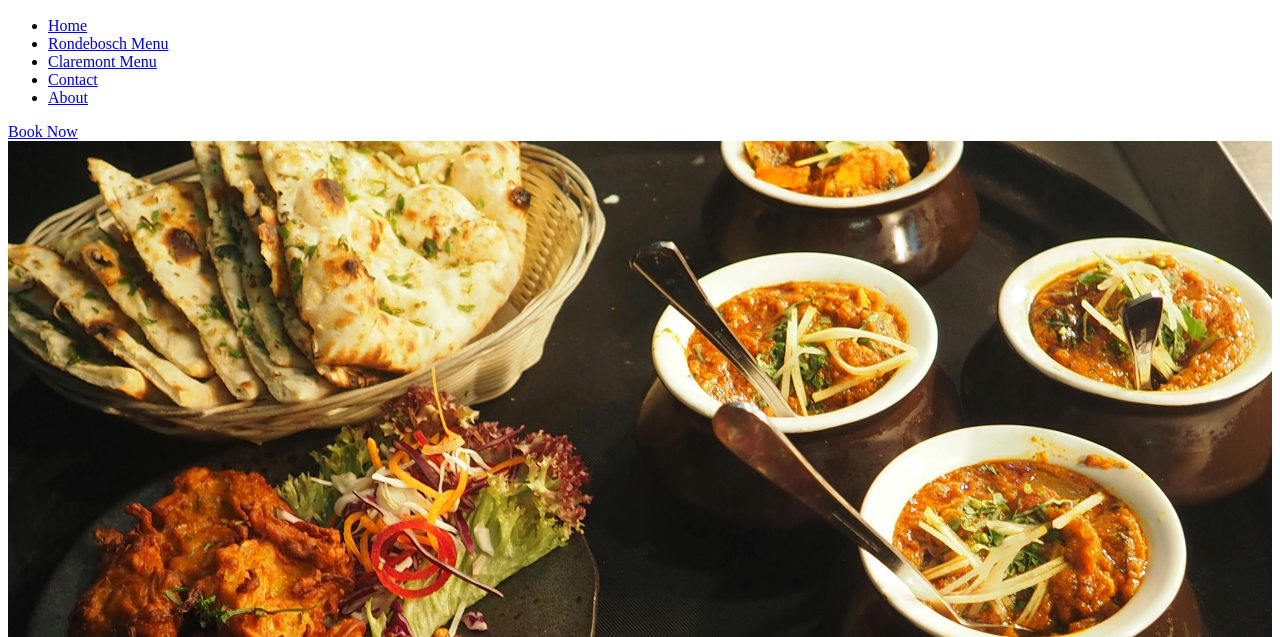
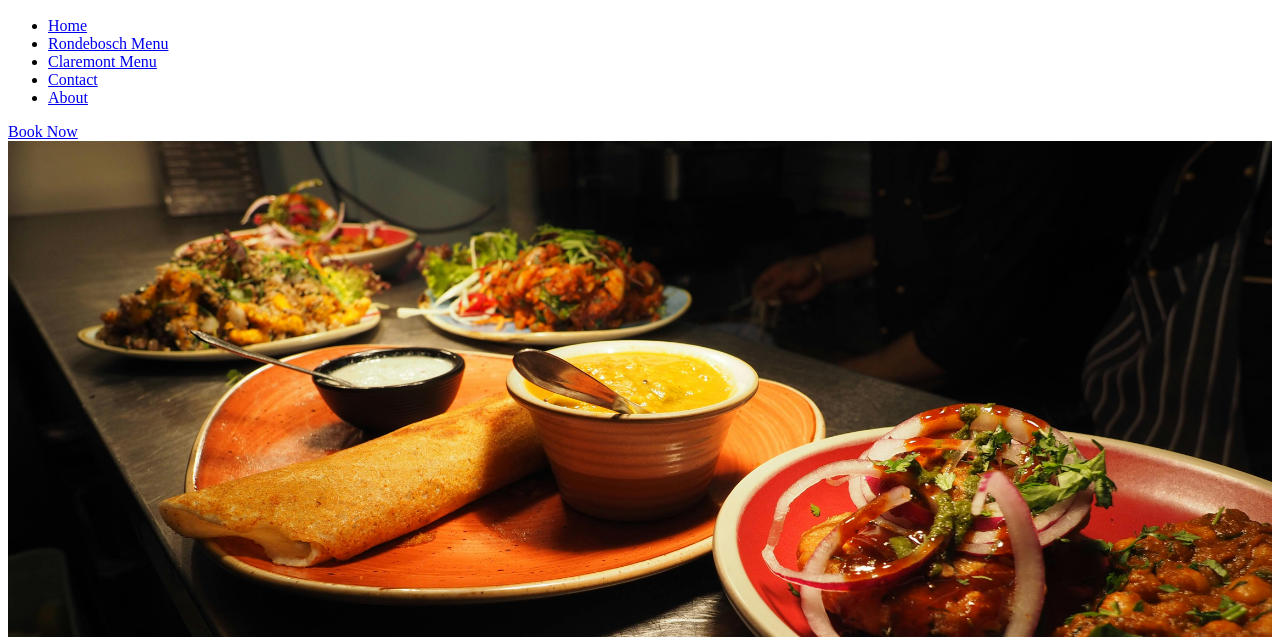
Before and after one commit to ST10486281/2025-08-WEDE-Assignment-Part-1, a plain HTML site: page website/about.html in a window 1280 px wide. Shown: the part 315-952 px from the top of the page. Drawn offline with Linux system fonts and the light colour scheme.

Commit message:
Added about hero image

```diff
--- a/website/about.html
+++ b/website/about.html
@@ -27,7 +27,7 @@
 
     <!-- Hero -->
     <div>
-      <img src="assets/home/home-page-hero.jpg"  style="width:100%;"/>
+      <img src="assets/about/hero-image.jpg"  style="width:100%;"/>
       <h1>About</h1>
       <p>Indian Authentic Cuisine, Fine Dine &amp; take-away, with fully licensed bar</p>
     </div>
```
